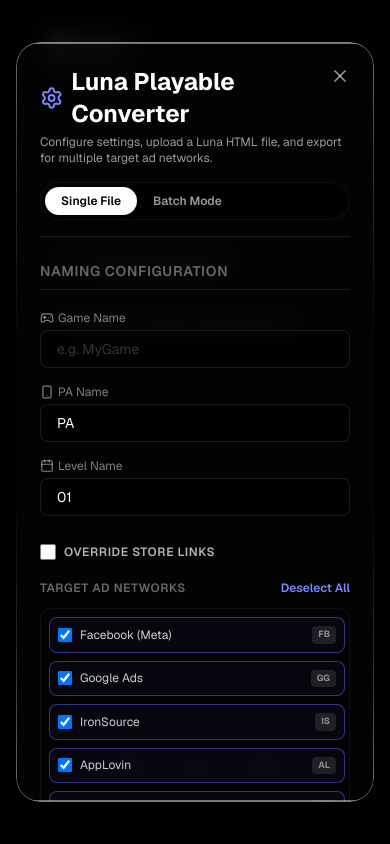
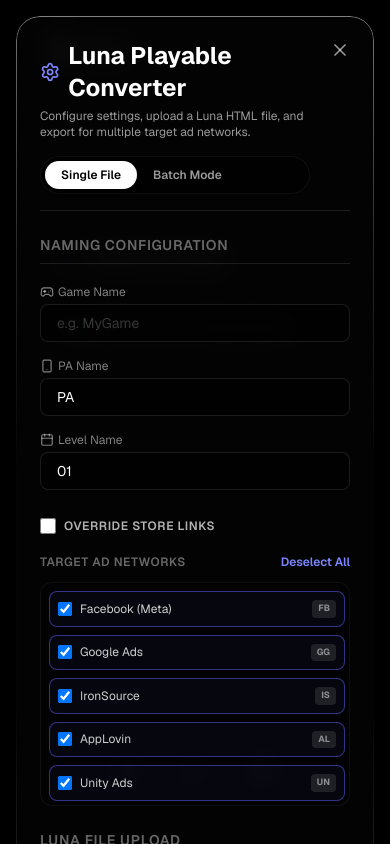
Before and after one commit to Longkft/ConverterWeb, a Next.js app: page / in a window 390 px wide. Both pictures are taken after a click on the button "Single File Converter". Built offline with nearby package versions, Linux system fonts and the light colour scheme.

Commit message:
Optimize modal scrolling and spacing for mobile viewport compatibility

```diff
--- a/src/app/page.js
+++ b/src/app/page.js
@@ -804,8 +804,8 @@
 
       {/* LUNA PLAYABLE CONVERTER MODAL */}
       {isModalOpen && (
-        <div className="fixed inset-0 z-50 flex items-center justify-center p-4 bg-black/70 backdrop-blur-md overflow-y-auto">
-          <div className="relative liquid-glass rounded-3xl p-6 sm:p-8 max-w-4xl w-full text-white animate-fade-in-up space-y-6 max-h-[90vh] overflow-y-auto shadow-2xl">
+        <div className="fixed inset-0 z-50 flex items-start justify-center p-4 bg-black/70 backdrop-blur-md overflow-y-auto">
+          <div className="relative liquid-glass rounded-3xl p-6 sm:p-8 max-w-4xl w-full text-white animate-fade-in-up space-y-6 shadow-2xl my-auto">
             {/* Close Button */}
             <button
               onClick={() => setIsModalOpen(false)}
@@ -816,7 +816,7 @@
             </button>
 
             {/* Modal Title and Mode Toggle */}
-            <div className="flex flex-col sm:flex-row sm:items-center justify-between gap-4 border-b border-white/10 pb-4">
+            <div className="flex flex-col sm:flex-row sm:items-center justify-between gap-4 border-b border-white/10 pb-4 pr-10 sm:pr-0">
               <div>
                 <h2 className="text-2xl font-bold flex items-center gap-2">
                   {isBatchMode ? (
```
